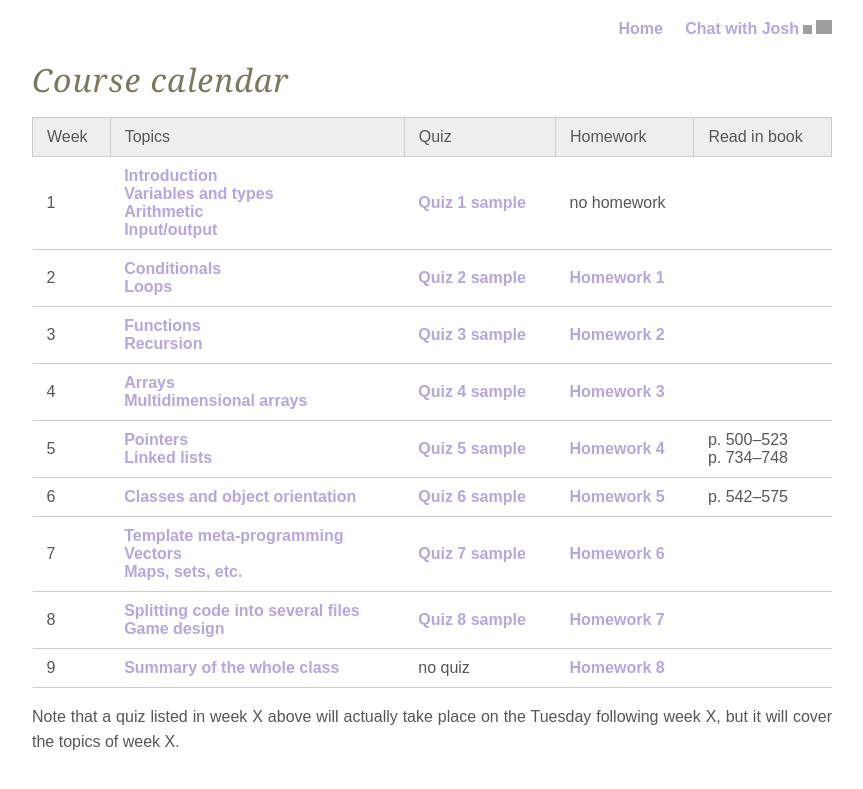
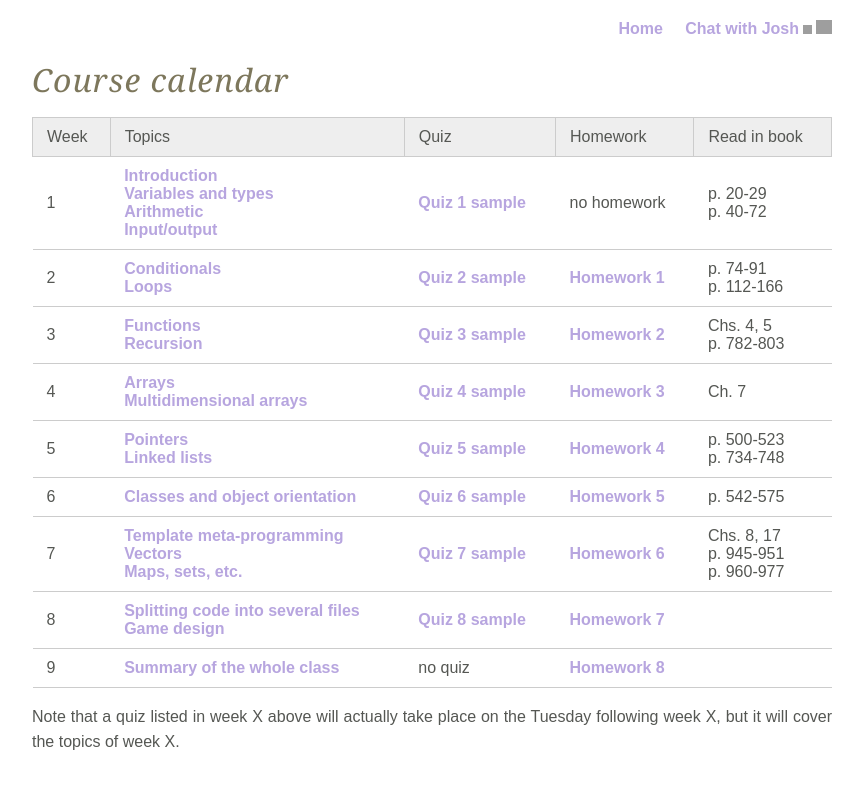
Before and after one commit to joshuaeckroth/cse230-website, a Jekyll site: the page built from lecture/calendar.markdown, in a window 1280 px wide. Shown: the top 789 px of the page, without its empty margins (208-1071 px from the left). Built offline with Jekyll 4.4.1, drawn with Linux system fonts in a browser that asks for light colours; Markdown is read by kramdown in place of the engine named in the settings; grey boxes are pictures that could not be loaded.

Commit message:
Added reading pages to calendar.

```diff
--- a/lecture/calendar.markdown
+++ b/lecture/calendar.markdown
@@ -5,13 +5,13 @@ title: Course calendar
 
 Week | Topics | Quiz | Homework | Read in book
 -----|--------|------|----------|-------------
-1 | [Introduction](/lecture/introduction.html)<br/>[Variables and types](/lecture/variables-and-types.html)<br/>[Arithmetic](/lecture/arithmetic.html)<br/>[Input/output](/lecture/input-output.html) | [Quiz 1 sample](/quiz/quiz-1-sample.html) | no homework |
-2 | [Conditionals](/lecture/conditionals.html)<br/>[Loops](/lecture/loops.html) | [Quiz 2 sample](/quiz/quiz-2-sample.html) | [Homework 1](/homework/homework-1.html) |
-3 | [Functions](/lecture/functions.html)<br/>[Recursion](/lecture/recursion.html) | [Quiz 3 sample](/quiz/quiz-3-sample.html) | [Homework 2](/homework/homework-2.html) |
-4 | [Arrays](/lecture/arrays.html)<br/>[Multidimensional arrays](/lecture/multidimensional-arrays.html) | [Quiz 4 sample](/quiz/quiz-4-sample.html) | [Homework 3](/homework/homework-3.html) |
-5 | [Pointers](/lecture/pointers.html)<br/>[Linked lists](/lecture/linked-lists.html) | [Quiz 5 sample](/quiz/quiz-5-sample.html) | [Homework 4](/homework/homework-4.html) | p. 500--523<br/>p. 734--748
-6 | [Classes and object orientation](/lecture/classes-and-object-orientation.html) | [Quiz 6 sample](/quiz/quiz-6-sample.html) | [Homework 5](/homework/homework-5.html) | p. 542--575
-7 | [Template meta-programming](/lecture/template-metaprogramming.html)<br/>[Vectors](/lecture/vectors.html)<br/>[Maps, sets, etc.](/lecture/maps-sets-etc.html) | [Quiz 7 sample](/quiz/quiz-7-sample.html) | [Homework 6](/homework/homework-6.html) |
+1 | [Introduction](/lecture/introduction.html)<br/>[Variables and types](/lecture/variables-and-types.html)<br/>[Arithmetic](/lecture/arithmetic.html)<br/>[Input/output](/lecture/input-output.html) | [Quiz 1 sample](/quiz/quiz-1-sample.html) | no homework | p. 20-29<br/>p. 40-72
+2 | [Conditionals](/lecture/conditionals.html)<br/>[Loops](/lecture/loops.html) | [Quiz 2 sample](/quiz/quiz-2-sample.html) | [Homework 1](/homework/homework-1.html) | p. 74-91<br/>p. 112-166
+3 | [Functions](/lecture/functions.html)<br/>[Recursion](/lecture/recursion.html) | [Quiz 3 sample](/quiz/quiz-3-sample.html) | [Homework 2](/homework/homework-2.html) | Chs. 4, 5<br/>p. 782-803
+4 | [Arrays](/lecture/arrays.html)<br/>[Multidimensional arrays](/lecture/multidimensional-arrays.html) | [Quiz 4 sample](/quiz/quiz-4-sample.html) | [Homework 3](/homework/homework-3.html) | Ch. 7
+5 | [Pointers](/lecture/pointers.html)<br/>[Linked lists](/lecture/linked-lists.html) | [Quiz 5 sample](/quiz/quiz-5-sample.html) | [Homework 4](/homework/homework-4.html) | p. 500-523<br/>p. 734-748
+6 | [Classes and object orientation](/lecture/classes-and-object-orientation.html) | [Quiz 6 sample](/quiz/quiz-6-sample.html) | [Homework 5](/homework/homework-5.html) | p. 542-575
+7 | [Template meta-programming](/lecture/template-metaprogramming.html)<br/>[Vectors](/lecture/vectors.html)<br/>[Maps, sets, etc.](/lecture/maps-sets-etc.html) | [Quiz 7 sample](/quiz/quiz-7-sample.html) | [Homework 6](/homework/homework-6.html) | Chs. 8, 17<br/>p. 945-951<br/>p. 960-977
 8 | [Splitting code into several files](/lecture/splitting-code.html)<br/>[Game design](/lecture/game-design.html) | [Quiz 8 sample](/quiz/quiz-8-sample.html) | [Homework 7](/homework/homework-7.html) |
 9 | [Summary of the whole class](/lecture/summary.html) | no quiz | [Homework 8](/homework/homework-8.html) |
 
```
